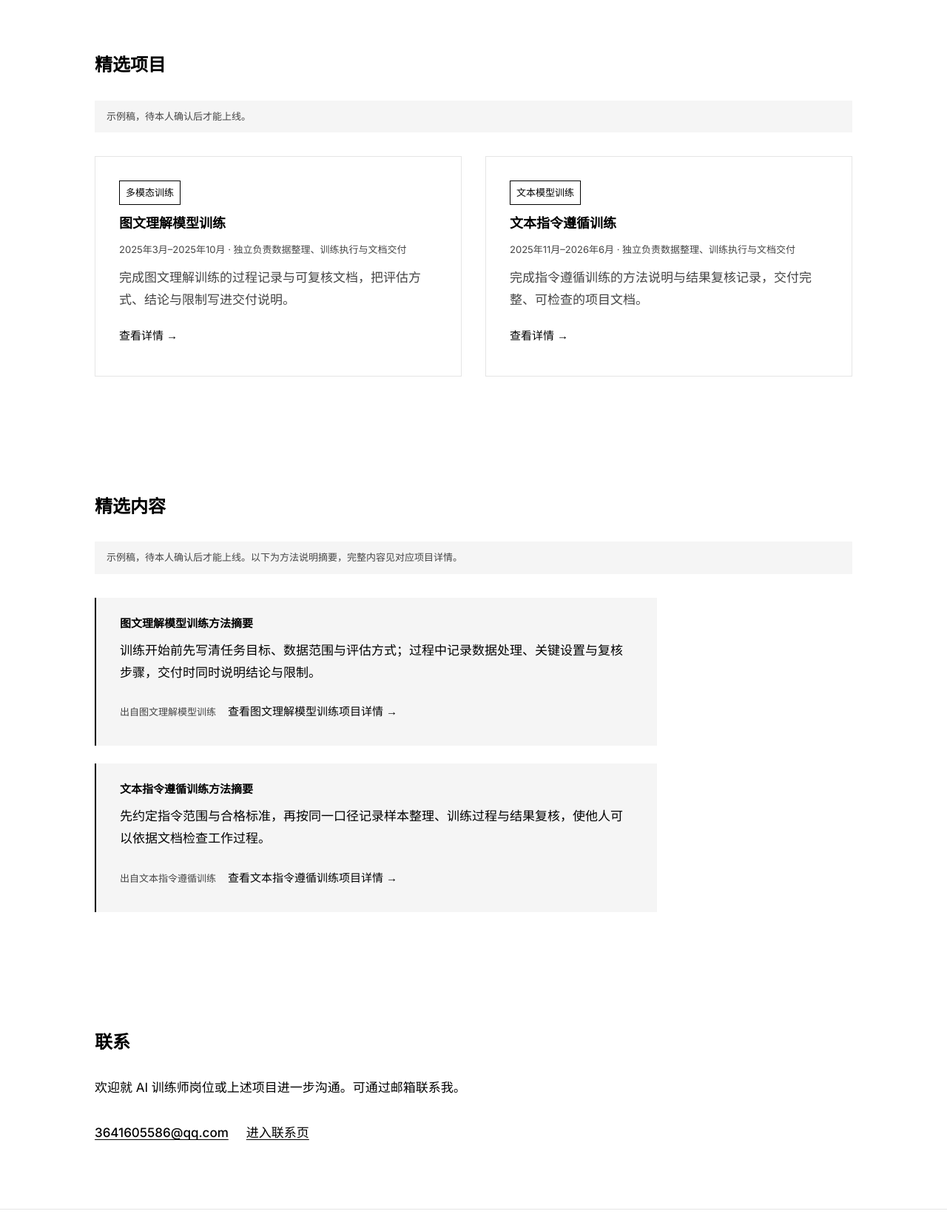
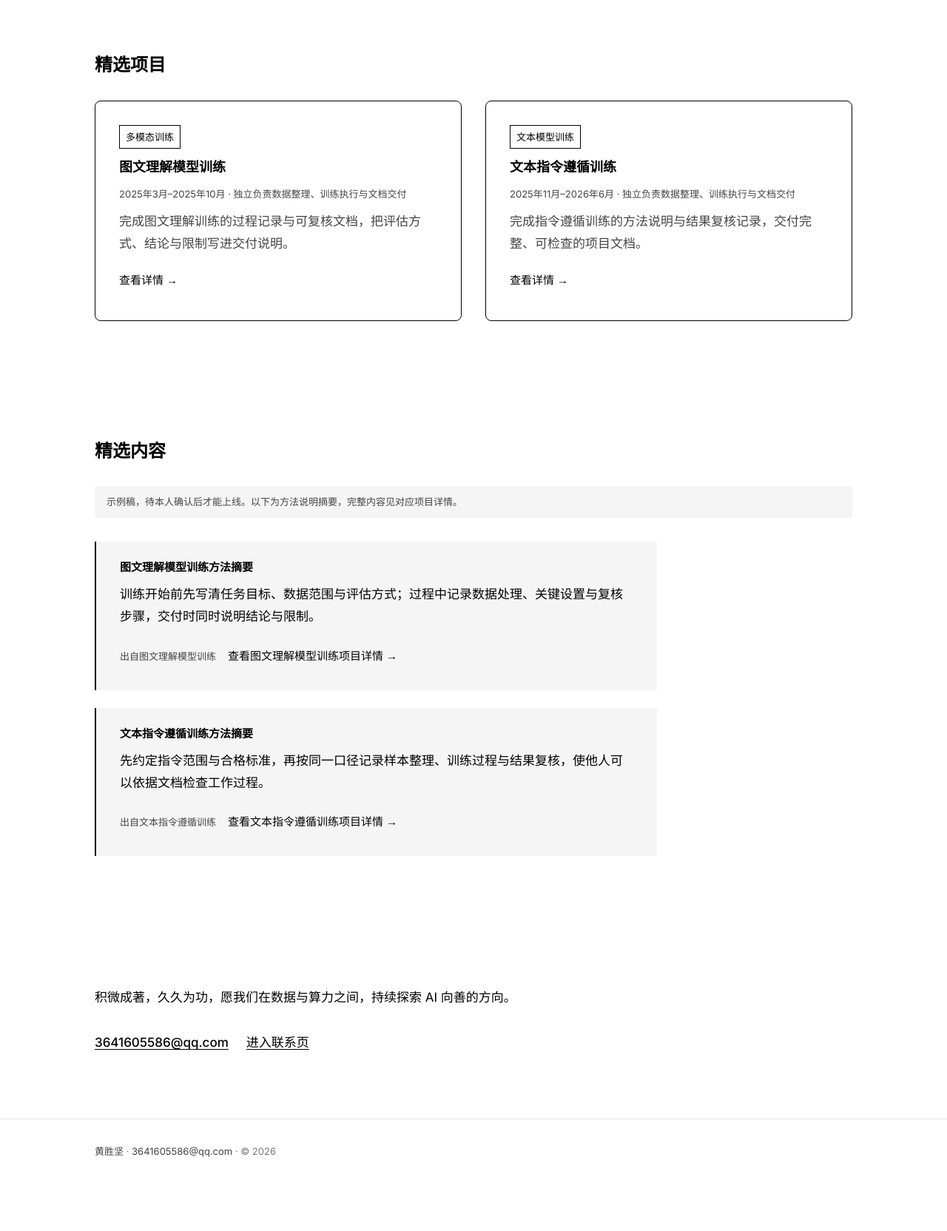
Before and after one commit to 1dadangao/1dadangao.github.io, a plain HTML site: page index.html in a window 1280 px wide. Shown: the part 1560-3224 px from the top of the page at 74% size. After the commit the page ends 3160 px from the top, so only its background shows below. Drawn offline with Linux system fonts and the light colour scheme.

Commit message:
feat(home): 卡片黑框圆角、删首页示例稿提示、换结尾文案
- .card-project 描边改为纯黑 1px + 8px 圆角，hover 底色 #FAFAFA
- 首页项目区删除「示例稿，待本人确认后才能上线。」提示块
- 首页末尾删除「联系」标题，段落换成本人提供的结语
- CSS 版本号 20261112f；规则文件同步圆角例外与标注位置

```diff
--- a/css/styles.css
+++ b/css/styles.css
@@ -395,14 +395,14 @@ h3 { font-size: var(--text-h3); font-weight: 600; line-height: 1.4; }
   gap: 12px;
   padding: 32px;
   background: #fff;
-  border: 1px solid var(--color-line);
+  border: 1px solid #000;
   text-decoration: none;
   color: inherit;
-  border-radius: var(--radius-card);
-  transition: border-color var(--duration);
+  border-radius: 8px;
+  transition: border-color var(--duration), background-color var(--duration);
 }
 
-.card-project:hover { border-color: #000; color: inherit; }
+.card-project:hover { border-color: #000; background: #fafafa; color: inherit; }
 
 .card-project h3 {
   font-size: var(--text-h3);
--- a/index.html
+++ b/index.html
@@ -8,7 +8,7 @@
   <link rel="preconnect" href="https://fonts.googleapis.com">
   <link rel="preconnect" href="https://fonts.gstatic.com" crossorigin>
   <link href="https://fonts.googleapis.com/css2?family=Inter:wght@400;500;600;800;900&family=Noto+Sans+SC:wght@400;500;600;700;900&display=swap" rel="stylesheet">
-  <link rel="stylesheet" href="css/styles.css?v=20261112e">
+  <link rel="stylesheet" href="css/styles.css?v=20261112f">
   <style>
     /* Prevent mid-deploy cache mix: hide the invert layer until stylesheet + JS are ready. */
     .hero-circle { position: absolute; overflow: hidden; opacity: 0; pointer-events: none; }
@@ -72,7 +72,6 @@
         <header class="section-head">
           <h2 id="projects-title">精选项目</h2>
         </header>
-        <p class="draft-note">示例稿，待本人确认后才能上线。</p>
         <div class="grid-2">
           <a class="card-project" href="projects/multimodal.html">
             <span class="tag">多模态训练</span>
@@ -119,12 +118,9 @@
       </div>
     </section>
 
-    <section class="section" aria-labelledby="cta-title">
+    <section class="section">
       <div class="container">
-        <header class="section-head">
-          <h2 id="cta-title">联系</h2>
-        </header>
-        <p class="prose">欢迎就 AI 训练师岗位或上述项目进一步沟通。可通过邮箱联系我。</p>
+        <p class="prose">积微成著，久久为功，愿我们在数据与算力之间，持续探索 AI 向善的方向。</p>
         <div class="contact-row">
           <a href="mailto:3641605586@qq.com">3641605586@qq.com</a>
           <a href="contact.html">进入联系页</a>
```
Also changed, not shown: about.html (+1 -1 lines), contact.html (+1 -1 lines), projects.html (+1 -1 lines), projects/multimodal.html (+1 -1 lines), projects/text.html (+1 -1 lines), 1 other file.
